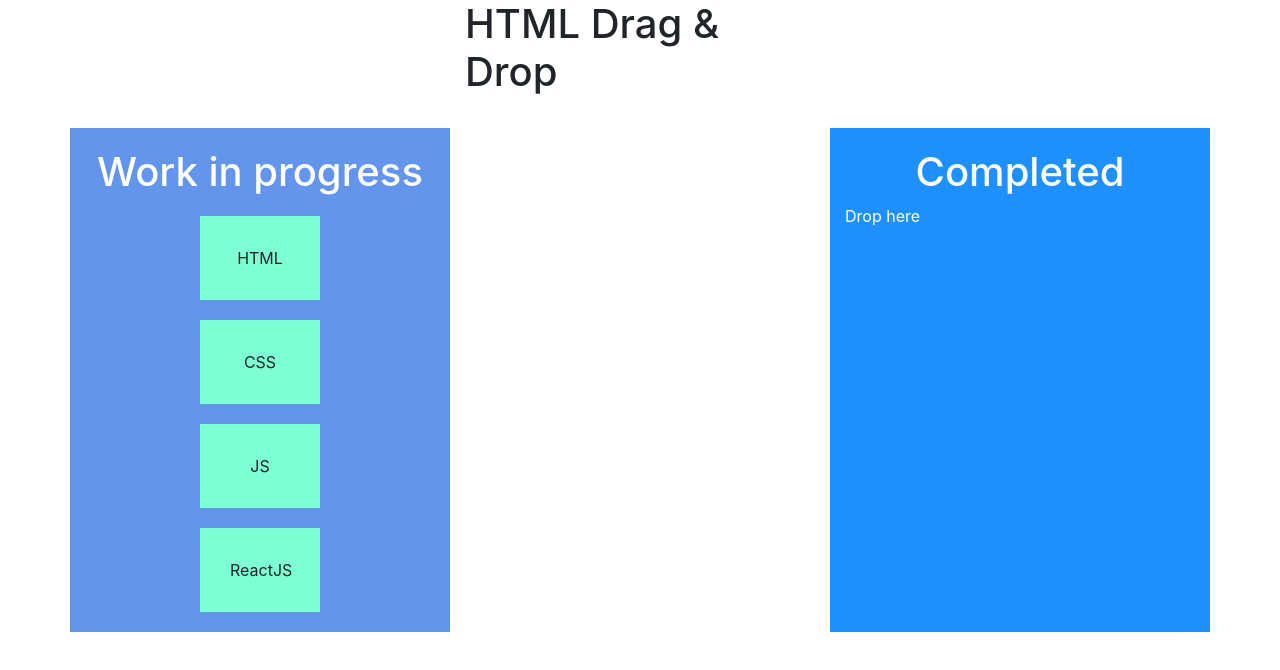
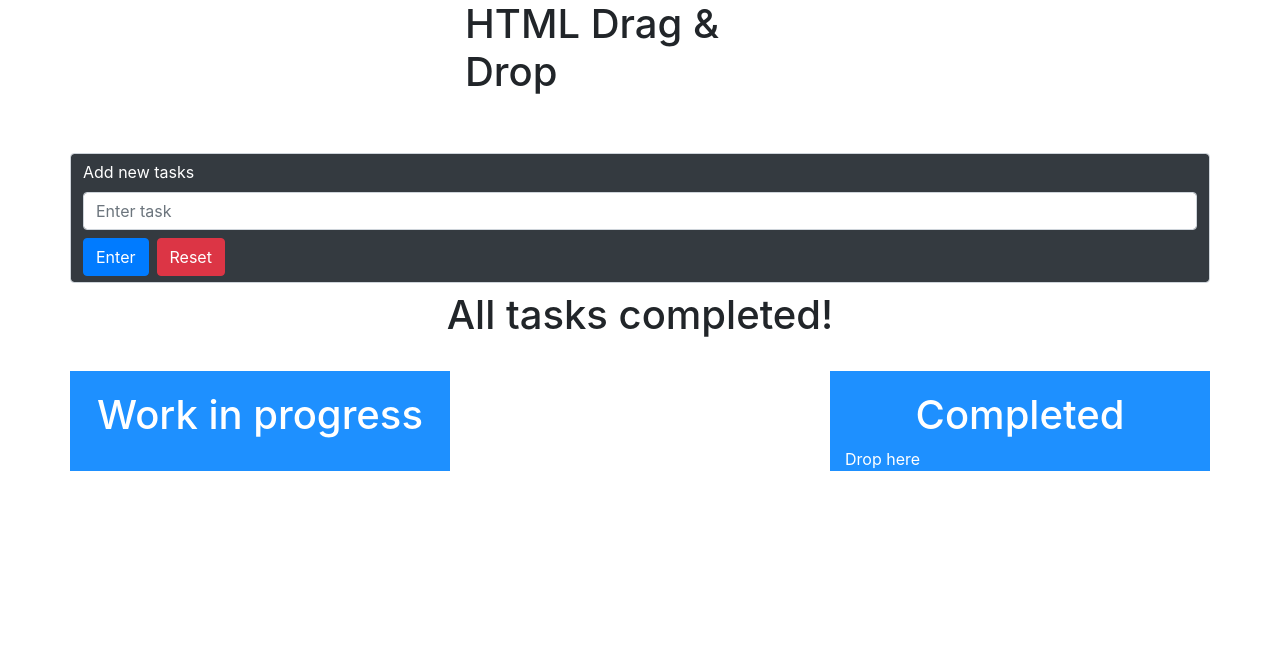
Before and after one commit to aryamanrishabh/html-drag-n-drop, a React (Vite) app: page / in a window 1280 px wide. Shown: the top 670 px of the page. Built offline with nearby package versions, Linux system fonts and the light colour scheme.

Commit message:
commit on master

```diff
--- a/src/App.js
+++ b/src/App.js
@@ -2,59 +2,142 @@ import React, { useState } from "react";
 import ReactDOM from "react-dom";
 
 const App = () => {
-  const [dragItem, setDragItem] = useState();
-  const [list, setList] = useState([
-    "The Call Of Ktulu",
-    "For Whom The Bell Tolls",
-    "The Day That Never Comes",
-    "The Memory Remains",
-    "Confusion",
-    "Moth Into Flame",
-    "The Outlaw Torn",
-    "No Leaf Clover",
-    "Halo on Fire",
-  ]);
+  const [tasks, setTasks] = useState([]);
+  const initState = [
+    { name: "HTML", category: "wip" },
+    { name: "CSS", category: "wip" },
+    { name: "JS", category: "wip" },
+  ];
+  const [todo, setTodo] = useState("");
+  let wip = [];
+  let complete = [];
 
-  const handleDragStart = (index) => {
-    setDragItem(index);
+  const resetState = () => {
+    setTasks(initState);
+    setTodo("");
   };
 
-  const handleDragLeave = (e) => {
-    e.target.style.backgroundColor = "black";
+  const updateState = (task) => {
+    const tempstate = [...tasks];
+    let newTask = { name: task, category: "wip" };
+    tempstate.push(newTask);
+    setTasks(tempstate);
   };
 
-  const handleDrop = (e) => {
-    e.target.style.backgroundColor = "black";
+  const onDragStart = (event, id) => {
+    console.log("dragstart:", id);
+    event.dataTransfer.setData("id", id);
   };
 
-  const handleDragEnter = (e, index) => {
-    e.target.style.backgroundColor = "#336699";
-    const newList = [...list];
-    const item = newList[dragItem];
-    newList.splice(dragItem, 1);
-    newList.splice(index, 0, item);
-    setDragItem(index);
-    setList(newList);
+  const onDrop = (event, cat) => {
+    let id = event.dataTransfer.getData("id");
+
+    let new_tasks = tasks.filter((task) => {
+      if (task.name === id) {
+        task.category = cat;
+      }
+      return task;
+    });
+
+    setTasks(new_tasks);
   };
 
+  tasks.forEach((t) => {
+    const arr = t.category === "wip" ? wip : complete;
+    arr.push(
+      <div
+        onDragStart={(e) => {
+          onDragStart(e, t.name);
+        }}
+        draggable="true"
+        key={t.name}
+        className="dragcard"
+      >
+        {t.name}
+      </div>
+    );
+  });
+
   return (
-    <ul className="dnd">
-      {list &&
-        list.map((item, index) => (
-          <li
-            draggable
-            key={index}
-            onDragStart={() => handleDragStart(index)}
-            onDragEnter={(e) => handleDragEnter(e, index)}
-            onDragLeave={(e) => handleDragLeave(e)}
-            onDrop={(e) => handleDrop(e)}
-            onDragOver={(e) => e.preventDefault()}
+    <div className="container">
+      <div className="row">
+        <div className="col-md-4"></div>
+        <div className="col-md-4">
+          <h1>HTML Drag & Drop</h1>
+        </div>
+        <div className="col-md-4"></div>
+      </div>
+      <div className="row">
+        <div className="col-md-6 offset-md-3 my-4"></div>
+        <form
+          onSubmit={(e) => {
+            e.preventDefault();
+          }}
+          className="form-control bg-dark"
+        >
+          <label className="text-white" htmlFor="todo">
+            Add new tasks
+          </label>
+          <input
+            id="todo"
+            value={todo}
+            onChange={(e) => {
+              setTodo(e.target.value);
+            }}
+            placeholder="Enter task"
+            className="form-control"
+          />
+          <button
+            onClick={() => {
+              updateState(todo);
+            }}
+            className="btn btn-primary mt-2"
           >
-            {item}
-          </li>
-        ))}
-    </ul>
+            Enter
+          </button>
+          <button onClick={resetState} className="btn btn-danger mt-2 ml-2">
+            Reset
+          </button>
+        </form>
+      </div>
+      <div className="row mt-2">
+        <div className="col-md-6 offset-md-3">
+          <h1 className="text-center">
+            {complete.length === tasks.length ? "All tasks completed!" : ""}
+          </h1>
+        </div>
+      </div>
+      <div className="row my-4">
+        <div
+          className="dragzone col-md-4"
+          onDrop={(e) => onDrop(e, "wip")}
+          onDragOver={(e) => {
+            e.preventDefault();
+          }}
+        >
+          <h1 className="text-white">Work in progress</h1>
+          {wip.map((w) => (
+            <div>{w}</div>
+          ))}
+        </div>
+        <div className="col-md-4"></div>
+        <div
+          className="dropzone col-md-4"
+          onDrop={(e) => onDrop(e, "complete")}
+          onDragOver={(e) => {
+            e.preventDefault();
+          }}
+        >
+          <h1 className="text-white">Completed</h1>
+          {complete.length > 0 ? (
+            complete.map((c) => <div>{c}</div>)
+          ) : (
+            <span className="text-white">Drop here</span>
+          )}
+        </div>
+      </div>
+    </div>
   );
 };
 
-//ReactDOM.render(<App />, document.getElementById("root"));
+ReactDOM.render(<App />, document.getElementById("root"));
--- a/src/Index.js
+++ /dev/null
@@ -1,92 +0,0 @@
-import React, { useState } from "react";
-import ReactDOM from "react-dom";
-
-const Index = () => {
-  const [tasks, setTasks] = useState([
-    { name: "HTML", category: "wip" },
-    { name: "CSS", category: "wip" },
-    { name: "JS", category: "wip" },
-    { name: "ReactJS", category: "wip" },
-  ]);
-  let wip = [];
-  let complete = [];
-
-  const onDragStart = (event, id) => {
-    console.log("dragstart:", id);
-    event.dataTransfer.setData("id", id);
-  };
-
-  const onDrop = (event, cat) => {
-    let id = event.dataTransfer.getData("id");
-
-    let new_tasks = tasks.filter((task) => {
-      if (task.name === id) {
-        task.category = cat;
-      }
-      return task;
-    });
-
-    setTasks(new_tasks);
-  };
-
-  tasks.forEach((t) => {
-    const arr = t.category === "wip" ? wip : complete;
-    arr.push(
-      <div
-        onDragStart={(e) => {
-          onDragStart(e, t.name);
-        }}
-        draggable="true"
-        key={t.name}
-        className="dragcard"
-      >
-        {t.name}
-      </div>
-    );
-  });
-
-  return (
-    <div className="container">
-      <div className="row">
-        <div className="col-md-4"></div>
-        <div className="col-md-4">
-          <h1>HTML Drag & Drop</h1>
-        </div>
-        <div className="col-md-4"></div>
-      </div>
-      <div className="row mt-4">
-        <div
-          className="dragzone col-md-4"
-          onDrop={(e) => onDrop(e, "wip")}
-          onDragOver={(e) => {
-            e.preventDefault();
-          }}
-        >
-          <h1 className="text-white">Work in progress</h1>
-          {wip.length > 0 ? (
-            wip.map((w) => <div>{w}</div>)
-          ) : (
-            <span className="text-white">All tasks completed!</span>
-          )}
-        </div>
-        <div className="col-md-4"></div>
-        <div
-          className="dropzone col-md-4"
-          onDrop={(e) => onDrop(e, "complete")}
-          onDragOver={(e) => {
-            e.preventDefault();
-          }}
-        >
-          <h1 className="text-white">Completed</h1>
-          {complete.length > 0 ? (
-            complete.map((c) => <div>{c}</div>)
-          ) : (
-            <span className="text-white">Drop here</span>
-          )}
-        </div>
-      </div>
-    </div>
-  );
-};
-
-ReactDOM.render(<Index />, document.getElementById("root"));
--- a/src/index.html
+++ b/src/index.html
@@ -30,6 +30,6 @@
   </head>
   <body>
     <div id="root">Loading...</div>
-    <script src="Index.js"></script>
+    <script src="App.js"></script>
   </body>
 </html>
--- a/src/style.css
+++ b/src/style.css
@@ -36,7 +36,7 @@
   cursor: grabbing;
 }
 .dragzone {
-  background-color: cornflowerblue;
+  background-color: dodgerblue;
 }
 .dragzone h1,
 .dropzone h1 {
```
Also changed, not shown: src/Dragzone.js (deleted, +0 -12 lines), src/Dropzone.js (deleted, +0 -29 lines).
